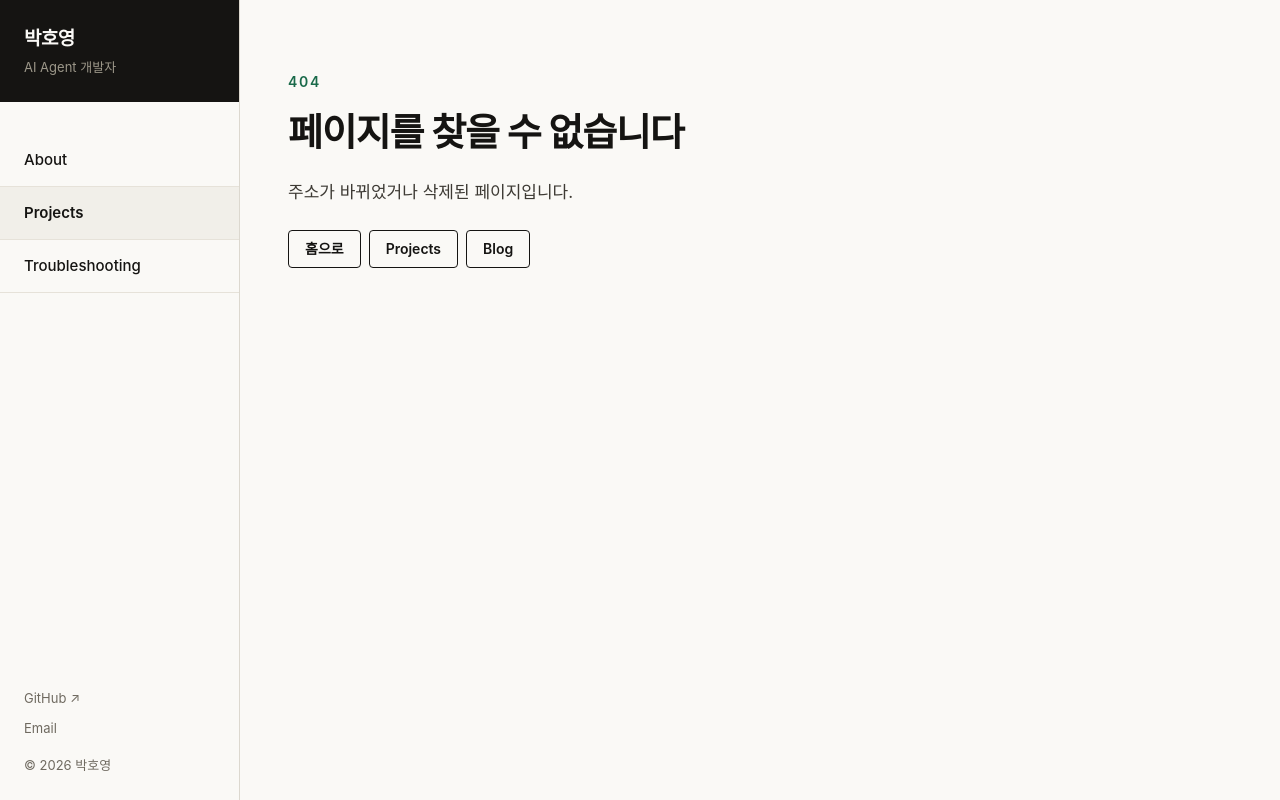
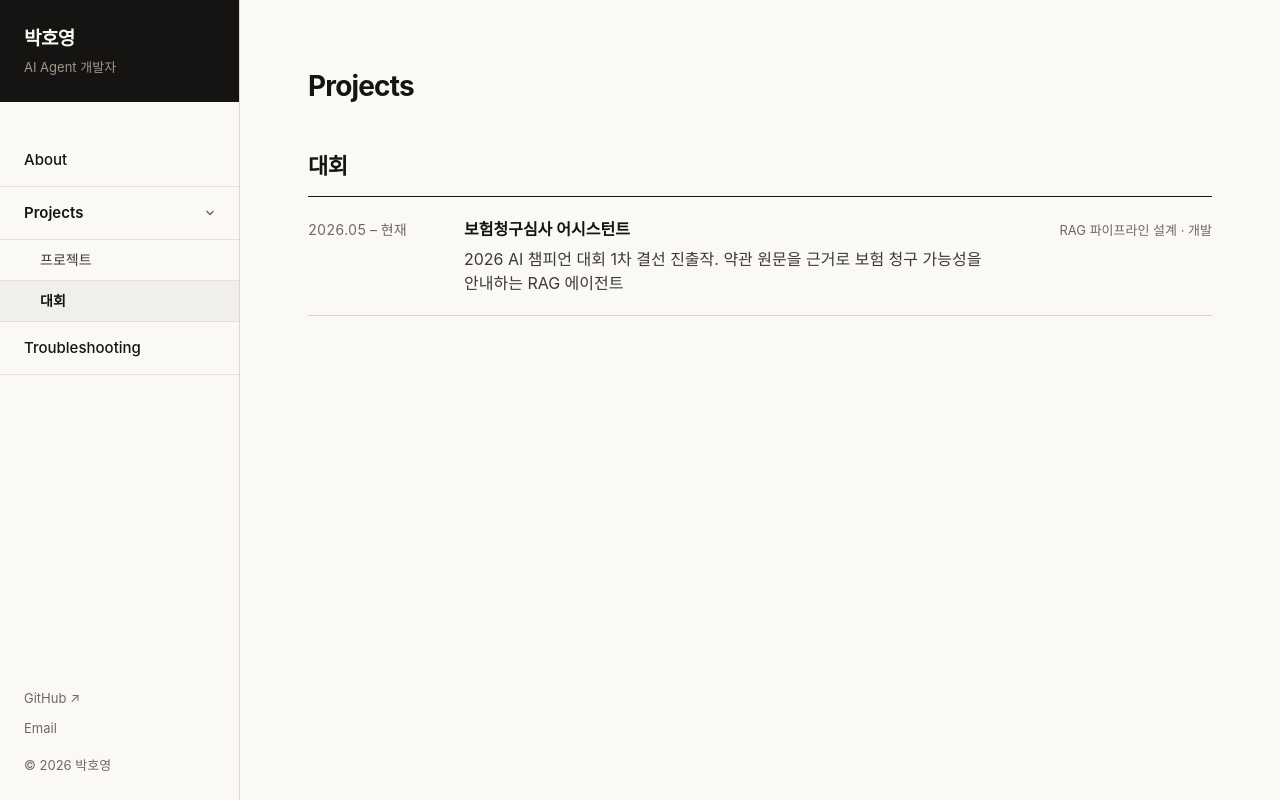
Before and after one commit to HoyoungParkme/my_blog, a React (Vite) app: page /projects/contests in a window 1280 px wide. Before the commit this address had no page. Built offline with nearby package versions, Linux system fonts and the light colour scheme; a web font is replaced by a local one.

Commit message:
feat: Projects 하위 메뉴(프로젝트 · 대회)와 대회 목록 주소 추가

```diff
--- a/scripts/routeHtmlPlugin.ts
+++ b/scripts/routeHtmlPlugin.ts
@@ -24,6 +24,7 @@ import {
   DEFAULT_DESCRIPTION,
   NOT_FOUND_NAME,
   PROJECTS_DESCRIPTION,
+  CONTESTS_DESCRIPTION,
   SITE_NAME,
   SITE_URL,
   pageTitle,
@@ -74,6 +75,12 @@ function collectRoutes(root: string): RouteMeta[] {
       path: "/projects",
       title: pageTitle("Projects"),
       description: PROJECTS_DESCRIPTION,
+      type: "website",
+    },
+    {
+      path: "/projects/contests",
+      title: pageTitle("대회"),
+      description: CONTESTS_DESCRIPTION,
       type: "website",
     },
     ...projects.map((project) => ({
--- a/src/app/App.tsx
+++ b/src/app/App.tsx
@@ -26,7 +26,13 @@ function AppRoutes() {
       <Route path="/about">
         <Redirect to="/" replace />
       </Route>
-      <Route path="/projects" component={Projects} />
+      <Route path="/projects">
+        <Projects group="work" />
+      </Route>
+      {/* 상세(:slug)보다 먼저 둬야 "contests"가 프로젝트 주소로 잡히지 않는다 */}
+      <Route path="/projects/contests">
+        <Projects group="contest" />
+      </Route>
       <Route path="/projects/:slug" component={ProjectDetail} />
       <Route path="/blog" component={Blog} />
       <Route path="/blog/:slug" component={PostDetail} />
--- a/src/components/common/ListPageLayout.tsx
+++ b/src/components/common/ListPageLayout.tsx
@@ -15,12 +15,15 @@ import { usePageTitle } from "@/components/layout/usePageTitle";
 
 export function ListPageLayout({
   title,
+  tabTitle = title,
   children,
 }: {
   title: string;
+  /** 브라우저 탭 제목. 화면 제목과 다를 때만 넘긴다. */
+  tabTitle?: string;
   children: ReactNode;
 }) {
-  usePageTitle(title);
+  usePageTitle(tabTitle);
 
   return (
     <div className="mx-auto max-w-listing px-5 pb-24 pt-16 dt:px-12">
--- a/src/components/layout/SideRail.tsx
+++ b/src/components/layout/SideRail.tsx
@@ -4,7 +4,7 @@
  * 파일 경로: src/components/layout/SideRail.tsx
  * 목적: 데스크톱에서 좌측에 고정되는 내비게이션.
  *       1000px 이하는 MobileTopBar가 담당하므로 이 컴포넌트는 화면에서 감춘다.
- * 주요 기능: 브랜드 블록, 평평한 내비 4개, 연락처 푸터
+ * 주요 기능: 브랜드 블록, 내비(Projects는 활성일 때 하위 항목을 펼친다), 연락처 푸터
  * 주요 의존성: wouter, src/content/profile.ts, ./navItems
  */
 
@@ -13,7 +13,7 @@ import { Link, useLocation } from "wouter";
 
 import { profile } from "@/content/profile";
 
-import { NAV_ITEMS, isNavActive } from "./navItems";
+import { NAV_ITEMS, activeProjectSubHref, isNavActive, type NavItem } from "./navItems";
 
 /** 복사 피드백을 유지하는 시간(ms) */
 const FEEDBACK_MS = 1600;
@@ -31,17 +31,22 @@ export function SideRail() {
       <nav aria-label="주요 메뉴" className="mt-8 flex flex-col text-[15px] font-medium">
         {NAV_ITEMS.map((item) => {
           const active = isNavActive(item.href, location);
+          // 하위 항목이 있으면 배경 강조는 하위 항목이 받고, 상위 항목은 굵기만 바꾼다
+          const highlight = active ? (item.children ? "font-semibold" : "bg-badge font-semibold") : "";
           return (
-            <Link
-              key={item.href}
-              href={item.href}
-              aria-current={active ? "page" : undefined}
-              className={`border-b border-rule-rail px-6 py-3.5 ${
-                active ? "bg-badge font-semibold" : ""
-              }`}
-            >
-              {item.label}
-            </Link>
+            <div key={item.href}>
+              <Link
+                href={item.href}
+                aria-current={active && !item.children ? "page" : undefined}
+                className={`flex items-center justify-between border-b border-rule-rail px-6 py-3.5 ${highlight}`}
+              >
+                {item.label}
+                {item.children && <Chevron open={active} />}
+              </Link>
+              {active && item.children && (
+                <SubNav items={item.children} activeHref={activeProjectSubHref(location)} />
+              )}
+            </div>
           );
         })}
       </nav>
@@ -50,6 +55,44 @@ export function SideRail() {
         <RailFooter />
       </div>
     </aside>
+  );
+}
+
+/** 펼쳐진 하위 항목 목록. 상위 항목보다 들여 쓰고 글자를 한 단계 줄인다. */
+function SubNav({ items, activeHref }: { items: NavItem[]; activeHref?: string }) {
+  return (
+    <div className="flex flex-col">
+      {items.map((child) => {
+        const active = child.href === activeHref;
+        return (
+          <Link
+            key={child.href}
+            href={child.href}
+            aria-current={active ? "page" : undefined}
+            className={`border-b border-rule-rail py-2.5 pl-10 pr-6 text-sm ${
+              active ? "bg-badge font-semibold text-ink" : "text-ink-muted"
+            }`}
+          >
+            {child.label}
+          </Link>
+        );
+      })}
+    </div>
+  );
+}
+
+/** 하위 항목이 있다는 표시. 펼쳐지면 아래를 향한다. */
+function Chevron({ open }: { open: boolean }) {
+  return (
+    <svg
+      aria-hidden
+      viewBox="0 0 10 10"
+      className={`h-2.5 w-2.5 text-ink-faint transition-transform duration-200 motion-reduce:transition-none ${
+        open ? "rotate-90" : ""
+      }`}
+    >
+      <path d="M3 1.5 6.5 5 3 8.5" fill="none" stroke="currentColor" strokeWidth="1.5" />
+    </svg>
   );
 }
 
--- a/src/components/layout/navItems.ts
+++ b/src/components/layout/navItems.ts
@@ -3,17 +3,28 @@
  *
  * 파일 경로: src/components/layout/navItems.ts
  * 목적: 데스크톱 레일과 모바일 상단 탭 바가 같은 목적지 목록을 쓰게 한다.
- * 주요 기능: 항목 정의, 현재 경로의 활성 판정
+ * 주요 기능: 항목 정의(하위 항목 포함), 현재 경로의 활성 판정
+ * 주요 의존성: src/content/projects.ts (상세 페이지가 대회 출품작인지 판정)
  */
+
+import { findProject } from "@/content/projects";
 
 export interface NavItem {
   href: string;
   label: string;
+  /** 하위 항목. 상위 항목이 활성일 때 레일에서 펼쳐진다. */
+  children?: NavItem[];
 }
+
+/** Projects 하위 항목. 데스크톱 레일과 모바일 Projects 화면의 탭이 같이 쓴다. */
+export const PROJECT_SUB_ITEMS: NavItem[] = [
+  { href: "/projects", label: "프로젝트" },
+  { href: "/projects/contests", label: "대회" },
+];
 
 export const NAV_ITEMS: NavItem[] = [
   { href: "/", label: "About" },
-  { href: "/projects", label: "Projects" },
+  { href: "/projects", label: "Projects", children: PROJECT_SUB_ITEMS },
   { href: "/blog", label: "Troubleshooting" },
 ];
 
@@ -30,3 +41,19 @@ export function isNavActive(href: string, location: string): boolean {
   if (href === "/") return location === "/";
   return location.startsWith(href);
 }
+
+/**
+ * Projects 하위 항목 중 현재 경로에 해당하는 항목의 주소를 찾는다.
+ * 상세 페이지(/projects/:slug)는 그 프로젝트가 대회 출품작이면 "대회", 아니면 "프로젝트"로 본다.
+ *
+ * Args:
+ *   location: wouter가 준 현재 경로
+ * Returns:
+ *   활성 하위 항목의 주소. Projects 밖이면 undefined.
+ */
+export function activeProjectSubHref(location: string): string | undefined {
+  if (!location.startsWith("/projects")) return undefined;
+  if (location === "/projects/contests") return "/projects/contests";
+  const slug = location.split("/")[2];
+  return slug && findProject(slug)?.kind === "contest" ? "/projects/contests" : "/projects";
+}
--- a/src/content/projects.ts
+++ b/src/content/projects.ts
@@ -27,6 +27,7 @@ export interface ProjectMetric {
 }
 
 export interface Project {
+  /** 상세 주소(/projects/:slug)에 쓰인다. "contests"는 대회 목록 주소라 쓰지 않는다. */
   slug: string;
   title: string;
   /** 카드 오버라인에 표시되는 대표 연도 */
@@ -277,14 +278,14 @@ export const contestProjects = projects.filter((project) => project.kind === "co
 
 /**
  * 상세 페이지의 이전/다음 프로젝트를 찾는다.
- * Projects 화면에 보이는 순서(업무 프로젝트 → 대회)를 따르며, 양 끝에서는 해당 방향이 undefined다.
+ * 같은 묶음(업무 프로젝트 또는 대회) 안에서 목록 순서를 따르며, 양 끝에서는 해당 방향이 undefined다.
  */
 export function findProjectNeighbors(slug: string): {
   prev?: Project;
   next?: Project;
 } {
-  const listed = [...workProjects, ...contestProjects];
-  const index = listed.findIndex((project) => project.slug === slug);
+  const group = findProject(slug)?.kind === "contest" ? contestProjects : workProjects;
+  const index = group.findIndex((project) => project.slug === slug);
   if (index === -1) return {};
-  return { prev: listed[index - 1], next: listed[index + 1] };
+  return { prev: group[index - 1], next: group[index + 1] };
 }
--- a/src/content/siteMeta.ts
+++ b/src/content/siteMeta.ts
@@ -18,6 +18,7 @@ export const DEFAULT_DESCRIPTION =
 
 export const PROJECTS_DESCRIPTION =
   "박호영이 참여한 AI Agent·RAG·백엔드·BI 프로젝트를 최신순으로 정리했습니다.";
+export const CONTESTS_DESCRIPTION = "박호영이 출전한 AI·데이터 대회의 출품작을 정리했습니다.";
 export const BLOG_DESCRIPTION =
   "박호영이 개발하며 겪은 문제와 해결 과정을 정리한 트러블슈팅 기록입니다.";
 
--- a/src/pages/About.tsx
+++ b/src/pages/About.tsx
@@ -24,7 +24,7 @@ import {
   profile,
   type HistoryEntry,
 } from "@/content/profile";
-import { projects, workProjects, type Project } from "@/content/projects";
+import { workProjects, type Project } from "@/content/projects";
 
 /** About에 노출할 업무 프로젝트 개수. 넘치면 "전체 보기"로 넘긴다. 대회 출품작은 대회 섹션에서 링크로 연결한다. */
 const SHOWN_COUNT = 3;
@@ -95,7 +95,7 @@ function ProjectsBlock({ shown }: { shown: Project[] }) {
       <div className="flex items-baseline justify-between border-b border-ink pb-3">
         <h2 className="text-[22px] font-bold tracking-tighter">프로젝트</h2>
         <Link href="/projects" className="border-b border-ink text-[13px] font-semibold">
-          전체 {projects.length}개 보기
+          전체 {workProjects.length}개 보기
         </Link>
       </div>
 
--- a/src/pages/Projects.tsx
+++ b/src/pages/Projects.tsx
@@ -2,40 +2,66 @@
  * Projects 화면
  *
  * 파일 경로: src/pages/Projects.tsx
- * 목적: 전체 프로젝트를 업무 프로젝트와 대회 출품작 두 묶음으로 나눠 최신순으로 보여준다.
- * 주요 의존성: src/content/projects.ts
+ * 목적: 업무 프로젝트(/projects)와 대회 출품작(/projects/contests) 목록을 최신순으로 보여준다.
+ * 주요 기능: 묶음별 목록, 모바일 전용 하위 탭(데스크톱은 좌측 레일이 하위 항목을 보여준다)
+ * 주요 의존성: wouter, src/content/projects.ts, src/components/layout/navItems.ts
  *
  * Troubleshooting 목록과 같은 행 구조를 쓴다(좌: 기간 / 중: 제목·요약 / 우: 역할).
  * 커버 이미지가 준비되지 않아 회색 블록만 자리를 차지하던 카드 그리드를 걷어냈다.
  */
 
+import { Link } from "wouter";
+
 import { ListPageLayout } from "@/components/common/ListPageLayout";
 import { ProjectList } from "@/components/common/ProjectList";
-import { contestProjects, workProjects, type Project } from "@/content/projects";
+import { PROJECT_SUB_ITEMS } from "@/components/layout/navItems";
+import { contestProjects, workProjects } from "@/content/projects";
 
-export default function Projects() {
+const GROUPS = {
+  work: { href: "/projects", label: "프로젝트", tabTitle: "Projects", projects: workProjects },
+  contest: { href: "/projects/contests", label: "대회", tabTitle: "대회", projects: contestProjects },
+};
+
+/**
+ * 프로젝트 목록 화면.
+ *
+ * Args:
+ *   group: 보여줄 묶음. work는 업무 프로젝트, contest는 대회 출품작
+ */
+export default function Projects({ group }: { group: keyof typeof GROUPS }) {
+  const { href, label, tabTitle, projects } = GROUPS[group];
+
   return (
-    <ListPageLayout title="Projects">
-      <ProjectGroup title="프로젝트" projects={workProjects} />
-      <ProjectGroup title="대회" projects={contestProjects} className="mt-14" />
+    <ListPageLayout title="Projects" tabTitle={tabTitle}>
+      <SubTabs activeHref={href} />
+      {/* 데스크톱은 탭 대신 묶음 제목을 보여준다. 크기·밑줄은 About 섹션 제목과 같다 */}
+      <h2 className="hidden border-b border-ink pb-3 text-[22px] font-bold tracking-tighter dt:block">
+        {label}
+      </h2>
+      <ProjectList projects={projects} className="flex flex-col" />
     </ListPageLayout>
   );
 }
 
-/** 묶음 하나. 제목은 About 섹션 제목과 같은 크기·밑줄을 쓴다. */
-function ProjectGroup({
-  title,
-  projects,
-  className = "",
-}: {
-  title: string;
-  projects: Project[];
-  className?: string;
-}) {
+/** 모바일 하위 탭. 좌측 레일이 없는 1000px 이하에서만 보인다. */
+function SubTabs({ activeHref }: { activeHref: string }) {
   return (
-    <section className={className}>
-      <h2 className="border-b border-ink pb-3 text-[22px] font-bold tracking-tighter">{title}</h2>
-      <ProjectList projects={projects} className="flex flex-col" />
-    </section>
+    <nav aria-label="프로젝트 분류" className="flex gap-6 border-b border-ink dt:hidden">
+      {PROJECT_SUB_ITEMS.map((item) => {
+        const active = item.href === activeHref;
+        return (
+          <Link
+            key={item.href}
+            href={item.href}
+            aria-current={active ? "page" : undefined}
+            className={`-mb-px border-b-2 pb-3 text-[15px] ${
+              active ? "border-ink font-semibold text-ink" : "border-transparent text-ink-faint"
+            }`}
+          >
+            {item.label}
+          </Link>
+        );
+      })}
+    </nav>
   );
 }
```
